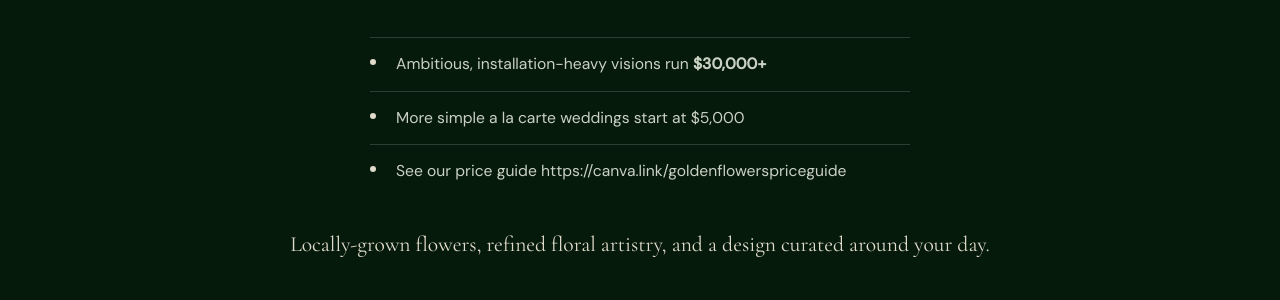
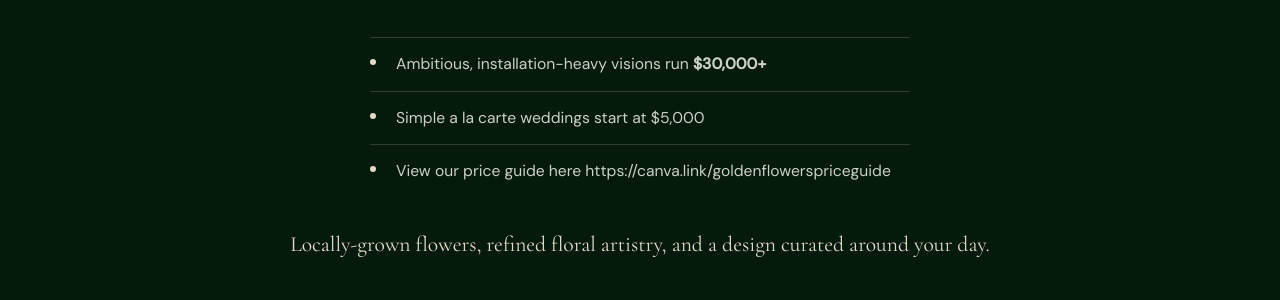
Before and after one commit to jshplhm/goldenflowers, a Jekyll site: the page built from weddings/index.md, in a window 1280 px wide and 900 px high, scrolled down 3634 px. Shown: the part 153-453 px from the top of the window. Built offline with Jekyll 4.4.1, drawn with Linux system fonts in a browser that asks for light colours.

Commit message:
Update site copy in _data/weddings.yml via inline editor

```diff
--- a/_data/weddings.yml
+++ b/_data/weddings.yml
@@ -82,8 +82,8 @@ pricing:
   price_sub: Typical Full service Lake Tahoe wedding
   points:
     - Ambitious, installation-heavy visions run **$30,000+**
-    - More simple a la carte weddings start at $5,000
-    - See our price guide https://canva.link/goldenflowerspriceguide
+    - Simple a la carte weddings start at $5,000
+    - View our price guide here https://canva.link/goldenflowerspriceguide
   tagline: Locally-grown flowers, refined floral artistry, and a design curated
     around your day.
 risk:
```
